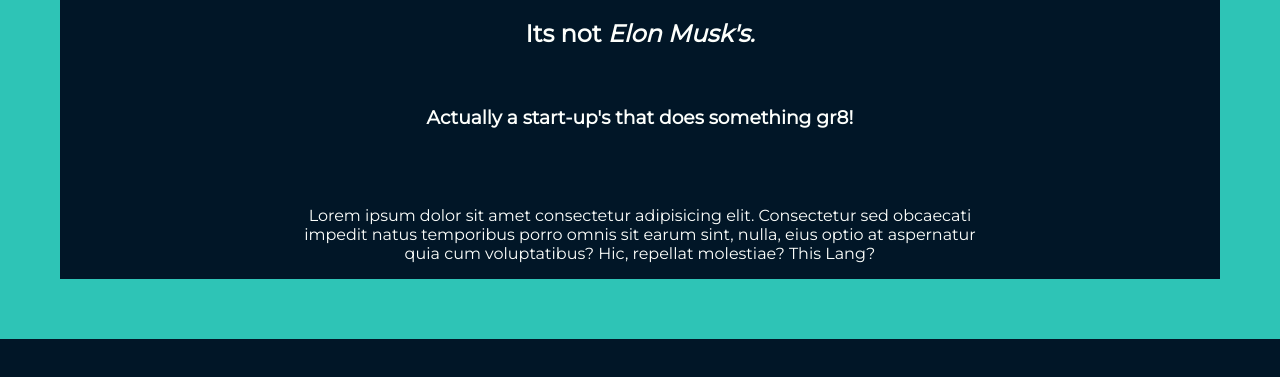
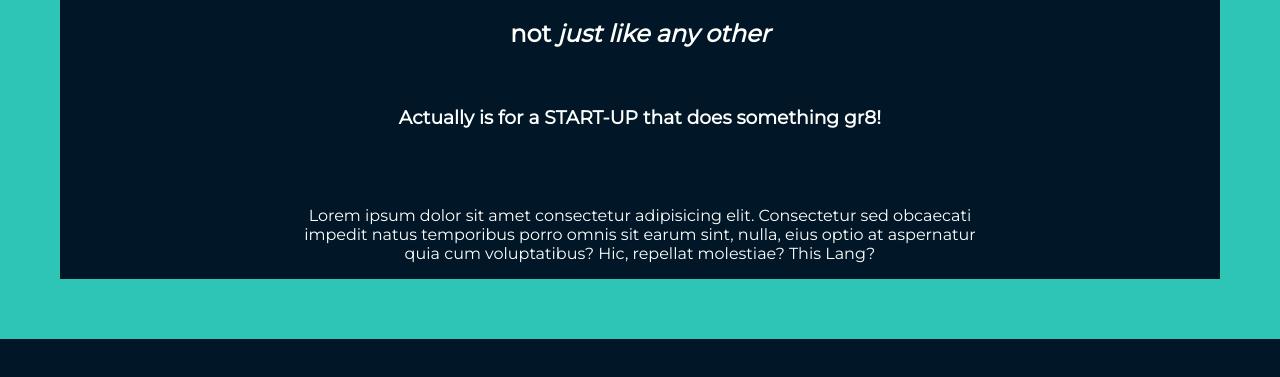
Before and after one commit to John-Njau/TeamWeekMock, a plain HTML site: page test2.html in a window 1280 px wide. Shown: the part 63-440 px from the top of the page. Drawn offline with Linux system fonts and the light colour scheme.

Commit message:
edited test2.html

```diff
--- a/test2.html
+++ b/test2.html
@@ -10,8 +10,8 @@
 </head>
 <body>
     <h1>Welcome to this page</h1>
-    <h2>Its not <em> Elon Musk's. </em></h2>
-    <h3>Actually a start-up's that does something gr8!</h3>
+    <h2>not <em> just like any other </em></h2>
+    <h3>Actually is for a <strong> START-UP </strong> that does something gr8!</h3>
     <div class="container">
         <div>
             <p>
```
